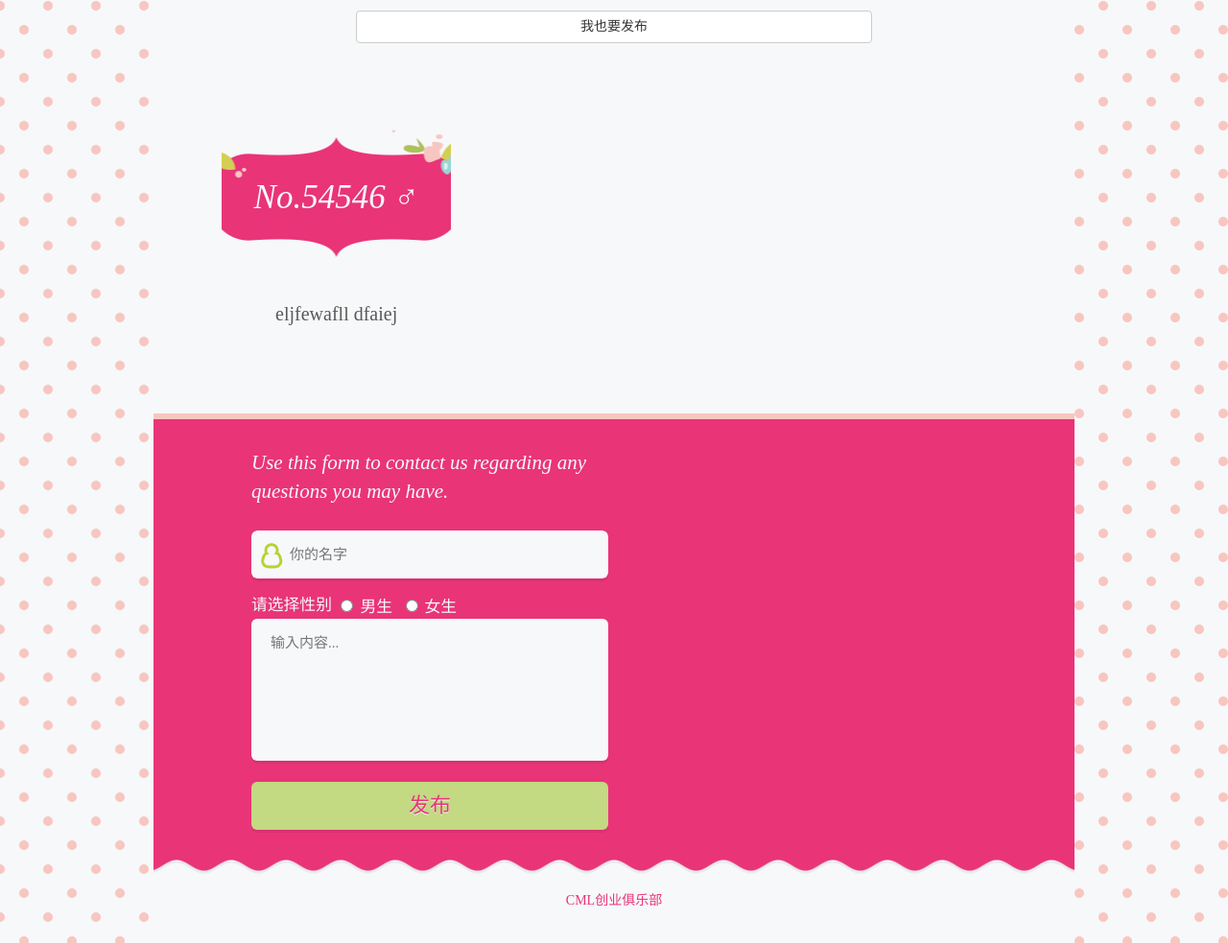
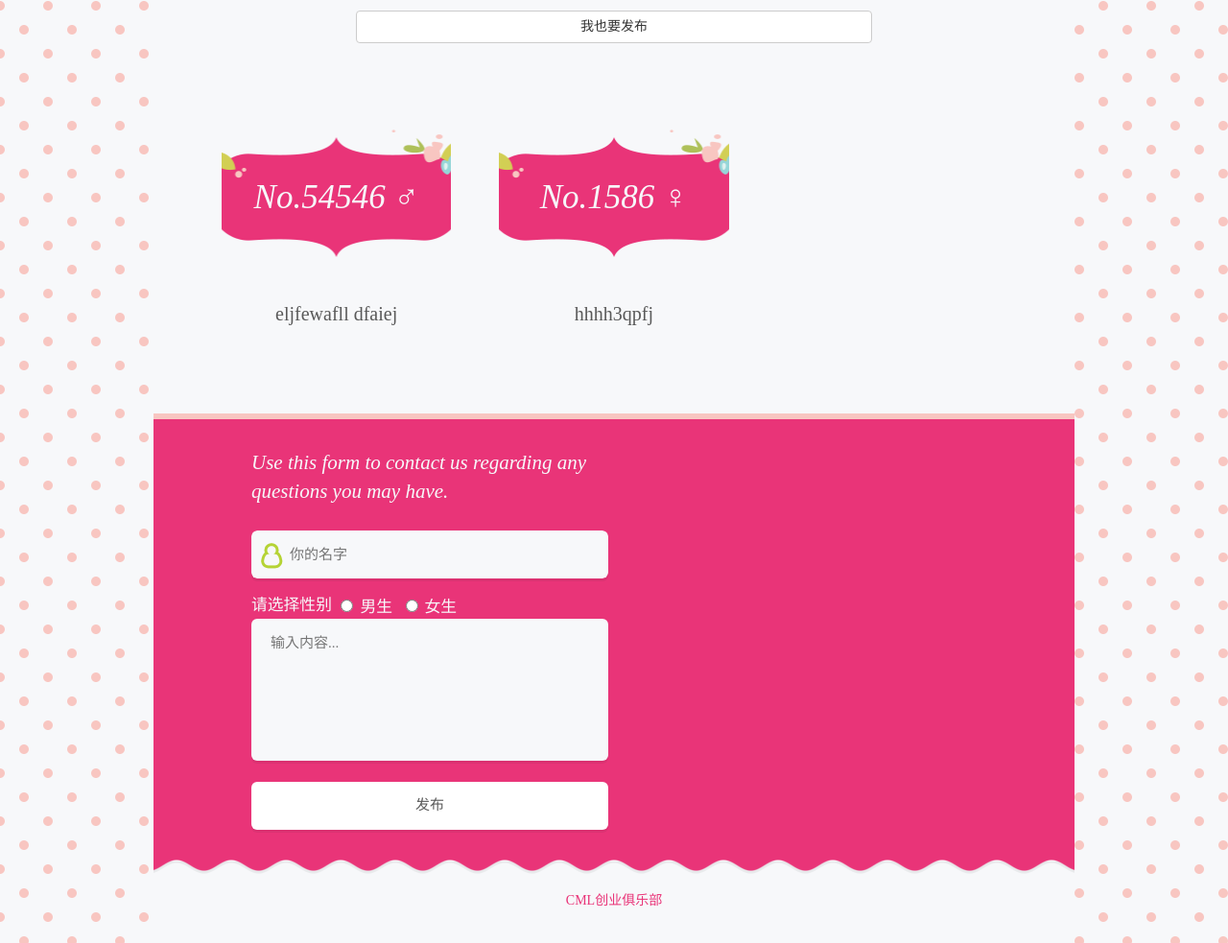
Before and after one commit to awmleer/cml-love-wall, a plain HTML site: page index.html in a window 1280 px wide. Shown: the part 144-1127 px from the top of the page at 96% size. Drawn offline with Linux system fonts and the light colour scheme; a web font is replaced by a local one.

Commit message:
完成newitem模块

```diff
--- a/index.html
+++ b/index.html
@@ -74,8 +74,8 @@
                             <label class="radio-inline" style="font-size: 1.2em"><input type="radio" name="gender" value="girl">女生</label>
                         </div>
                         <textarea style="font-style: normal;" id="content" placeholder="输入内容..."></textarea>
-                        <button onclick="submit()" style="font-style: normal;">发布</button>
                     </form>
+                    <button class="btn btn-default" onclick="newitem()" style="font-style: normal;">发布</button>
                 </div>
                 <!-- Contact Form Ends! -->
             </div>
@@ -98,19 +98,29 @@
 
 
 <script>
-    function submit() {
+    function newitem() {
+        name=$("#name").val();
+        content=$("#content").val();
+        if (name=="") {
+            alert("请输入姓名");
+            return;
+        }
+        if (content=="") {
+            alert("请输入内容");
+            return;
+        }
         $.ajax({
-            url: "http://127.0.0.1:3000/new",
+            url: "http://127.0.0.1:3000/newitem",
             type: "post",
             data: {
-                name: $("#name").val(),
+                name: name,
 //                TODO jquery获取gender
                 gender:"boy",
-                content: $("#content").val()
+                content: content
             }
         }).done(function (data) {
             alert("提交成功，您的编号是：" + data);
-            location.reload();
+//            location.reload();
         }).fail(function () {
             alert("发表失败，请稍后再试");
         });
--- a/scripts/index.js
+++ b/scripts/index.js
@@ -1,6 +1,6 @@
 var app = angular.module("index", []);
 app.controller("ctrlindex", function ($scope,$http) {
-    $scope.genderfilter = 'boy';
+    $scope.genderfilter = '';
     //TODO http获取items
     $scope.items = [
         {
--- a/style.css
+++ b/style.css
@@ -798,21 +798,9 @@ a {
         background: #f7f8fa; }
         .page .contact .form textarea.error {
           background-color: #f8c6c1; }
-      .page .contact .form button {
-        background: #c3d982;
-        color: #e93478;
-        font-size: 22px;
+      .page .contact button {
         width: 96.875%;
-        cursor: pointer;
-        -webkit-text-shadow: 0 1px 0 #f7f8fa;
-        -moz-text-shadow: 0 1px 0 #f7f8fa;
-        text-shadow: 0 1px 0 #f7f8fa;
-        -webkit-transition: all 0.3s ease-in-out;
-        -moz-transition: all 0.3s ease-in-out;
-        -o-transition: all 0.3s ease-in-out;
-        transition: all 0.3s ease-in-out; }
-        .page .contact .form button:hover {
-          background: #b5d335; }
+        }
     .page .contact .more {
       float: right;
       margin-right: 10%;
```
Also changed, not shown: node/app.js (+44 -9 lines).
